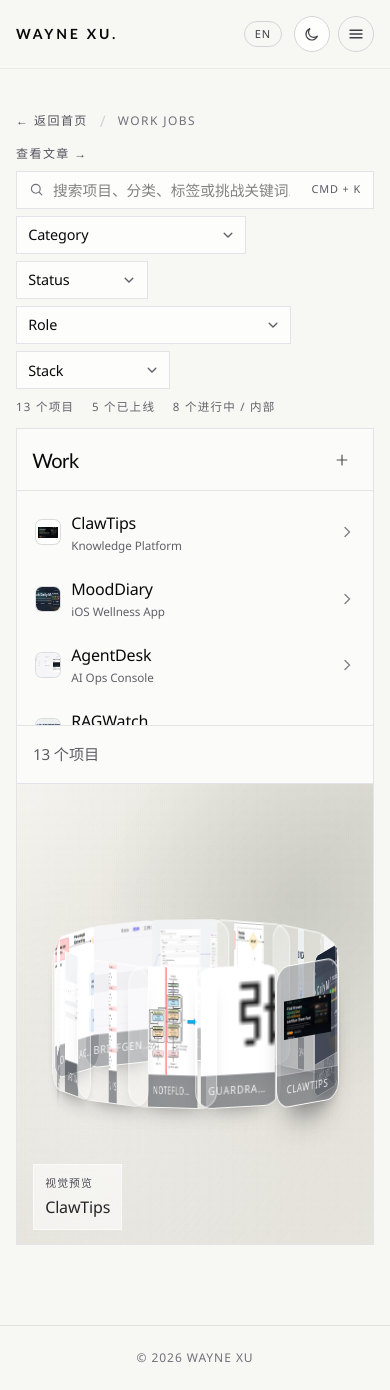
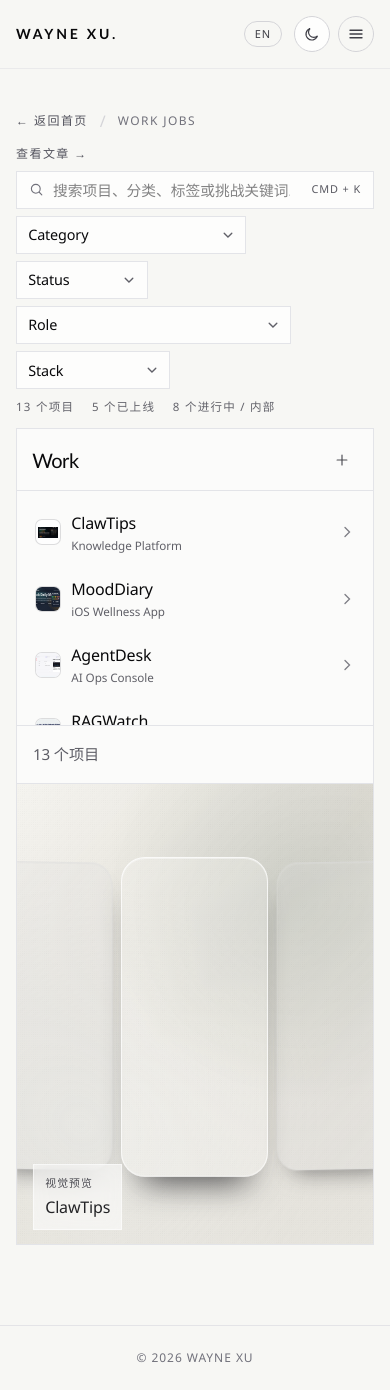
Before and after one commit to xwtaidev/Product-Website, a Next.js app: page /work in a window 390 px wide. Built offline with nearby package versions, Linux system fonts and the light colour scheme; a web font is replaced by a local one.

Commit message:
fix: align work cylinder interaction and layout

```diff
--- a/src/app/globals.css
+++ b/src/app/globals.css
@@ -254,6 +254,11 @@ section[id] {
   transition: grid-template-columns 0.56s var(--ease-out);
 }
 
+.work-jobs-grid > * {
+  min-width: 0;
+  min-height: 0;
+}
+
 .work-jobs-grid[data-mode="list"] {
   grid-template-columns: minmax(238px, 31%) minmax(0, 0fr) minmax(0, 1fr);
 }
@@ -263,6 +268,7 @@ section[id] {
 }
 
 .work-jobs-left {
+  height: 100%;
   z-index: 2;
   min-width: 0;
   border-right: 1px solid var(--border);
@@ -445,6 +451,7 @@ section[id] {
 }
 
 .work-jobs-middle {
+  height: 100%;
   min-width: 0;
 }
 
@@ -631,6 +638,7 @@ section[id] {
 }
 
 .work-jobs-right {
+  height: 100%;
   min-width: 0;
   overflow: hidden;
   position: relative;
@@ -641,8 +649,7 @@ section[id] {
   height: 100%;
   position: relative;
   overflow: hidden;
-  perspective: 1500px;
-  transform-style: preserve-3d;
+  perspective: 300rem;
   background:
     radial-gradient(circle at 80% 26%, var(--work-preview-b) 0%, transparent 46%),
     radial-gradient(circle at 18% 74%, var(--work-preview-c) 0%, transparent 54%),
@@ -669,7 +676,20 @@ section[id] {
   opacity: 0.24;
 }
 
-.work-cylinder-stage {
+.work-cylinder-viewer {
+  position: absolute;
+  inset: 0;
+  outline: none;
+  user-select: none;
+  touch-action: none;
+  cursor: grab;
+}
+
+.work-cylinder-viewer:active {
+  cursor: grabbing;
+}
+
+.work-cylinder-layer {
   position: absolute;
   inset: 0;
   display: flex;
@@ -678,108 +698,62 @@ section[id] {
   z-index: 1;
 }
 
-.work-cylinder {
-  --cylinder-radius: clamp(200px, 22vw, 310px);
+.work-cylinder-ring {
   position: relative;
-  width: min(96%, 760px);
-  height: clamp(300px, 78%, 520px);
+  width: 0;
+  height: 0;
   transform-style: preserve-3d;
-  transform: rotateX(var(--cylinder-rot-x)) rotateY(var(--cylinder-rot-y));
+  transform: translateY(-0.5rem) rotateX(var(--ring-tilt, -2deg));
   will-change: transform;
 }
 
-.work-cylinder-item {
-  --item-push: 0px;
+.work-cylinder-post {
+  z-index: 2;
   position: absolute;
-  top: 50%;
-  left: 50%;
-  width: clamp(108px, 10vw, 152px);
-  aspect-ratio: 10/16;
-  border: 1px solid rgba(255, 255, 255, 0.5);
-  border-radius: 18px;
+  backface-visibility: hidden;
+  border: 1px solid rgba(255, 255, 255, 0.44);
+  border-radius: 34px;
+  background: rgba(255, 255, 255, 0.22);
   overflow: hidden;
-  background: rgba(255, 255, 255, 0.24);
   box-shadow:
-    inset 0 1px 0 rgba(255, 255, 255, 0.34),
-    0 14px 24px -18px rgba(24, 24, 27, 0.62);
-  transform-style: preserve-3d;
-  transform: translate(-50%, -50%) rotateY(var(--item-angle)) translateZ(calc(var(--cylinder-radius) + var(--item-push)));
+    inset 0 1px 0 rgba(255, 255, 255, 0.3),
+    0 16px 28px -18px rgba(24, 24, 27, 0.65);
   transition:
-    border-color 0.26s var(--ease-out),
-    box-shadow 0.26s var(--ease-out),
-    filter 0.26s var(--ease-out),
-    --item-push 0.26s var(--ease-out);
+    border-color 0.2s var(--ease-out),
+    box-shadow 0.2s var(--ease-out);
   cursor: pointer;
 }
 
-.work-cylinder-item:hover,
-.work-cylinder-item:focus-visible {
-  --item-push: 16px;
-  border-color: rgba(255, 255, 255, 0.75);
+.work-cylinder-post:hover,
+.work-cylinder-post:focus-visible,
+.work-cylinder-post.is-active {
+  border-color: rgba(255, 255, 255, 0.76);
   box-shadow:
-    inset 0 1px 0 rgba(255, 255, 255, 0.38),
-    0 22px 34px -22px rgba(24, 24, 27, 0.78);
+    inset 0 1px 0 rgba(255, 255, 255, 0.4),
+    0 24px 34px -20px rgba(24, 24, 27, 0.8);
 }
 
-.work-cylinder-item.is-active {
-  --item-push: 20px;
-  border-color: rgba(252, 252, 252, 0.9);
-  box-shadow:
-    inset 0 1px 0 rgba(255, 255, 255, 0.46),
-    0 24px 36px -22px rgba(24, 24, 27, 0.84);
+.work-cylinder-post-inner {
+  position: relative;
+  width: 100%;
+  height: 100%;
 }
 
-.dark .work-cylinder-item {
-  border-color: rgba(148, 163, 184, 0.44);
+.dark .work-cylinder-post {
+  border-color: rgba(148, 163, 184, 0.42);
   background: rgba(20, 28, 38, 0.5);
   box-shadow:
-    inset 0 1px 0 rgba(255, 255, 255, 0.1),
-    0 14px 24px -18px rgba(0, 0, 0, 0.72);
+    inset 0 1px 0 rgba(255, 255, 255, 0.08),
+    0 16px 28px -18px rgba(0, 0, 0, 0.72);
 }
 
-.dark .work-cylinder-item:hover,
-.dark .work-cylinder-item:focus-visible,
-.dark .work-cylinder-item.is-active {
-  border-color: rgba(226, 232, 240, 0.84);
+.dark .work-cylinder-post:hover,
+.dark .work-cylinder-post:focus-visible,
+.dark .work-cylinder-post.is-active {
+  border-color: rgba(226, 232, 240, 0.76);
   box-shadow:
-    inset 0 1px 0 rgba(255, 255, 255, 0.16),
-    0 22px 34px -22px rgba(0, 0, 0, 0.82);
-}
-
-.work-cylinder-item-inner {
-  display: flex;
-  flex-direction: column;
-  width: 100%;
-  height: 100%;
-  transform: rotateY(calc(var(--item-angle) * -1));
-}
-
-.work-cylinder-image-wrap {
-  position: relative;
-  flex: 1;
-  min-height: 0;
-  background: rgba(17, 24, 39, 0.24);
-}
-
-.work-cylinder-title {
-  display: block;
-  flex-shrink: 0;
-  border-top: 1px solid rgba(255, 255, 255, 0.4);
-  padding: 0.45rem 0.55rem 0.5rem;
-  font-size: 0.7rem;
-  letter-spacing: 0.08em;
-  text-transform: uppercase;
-  overflow: hidden;
-  text-overflow: ellipsis;
-  white-space: nowrap;
-  color: rgba(250, 250, 250, 0.95);
-  background: rgba(15, 23, 34, 0.42);
-}
-
-.dark .work-cylinder-title {
-  border-top-color: rgba(148, 163, 184, 0.32);
-  color: rgba(244, 244, 245, 0.96);
-  background: rgba(11, 18, 27, 0.56);
+    inset 0 1px 0 rgba(255, 255, 255, 0.14),
+    0 24px 34px -20px rgba(0, 0, 0, 0.84);
 }
 
 .work-preview-meta {
@@ -871,27 +845,6 @@ section[id] {
   }
 }
 
-@keyframes work-float {
-  0%,
-  100% {
-    transform: translate(-50%, -50%) scale(1);
-  }
-  50% {
-    transform: translate(-50%, calc(-50% - 9px)) scale(1.008);
-  }
-}
-
-@keyframes work-preview-image-in {
-  from {
-    opacity: 0;
-    transform: scale(1.03);
-  }
-  to {
-    opacity: 1;
-    transform: scale(1);
-  }
-}
-
 @media (max-width: 84rem) {
   .work-jobs-grid[data-mode="detail"] {
     grid-template-columns: minmax(0, 0fr) minmax(0, 1fr) minmax(0, 1fr);
@@ -900,10 +853,6 @@ section[id] {
   .work-jobs-grid[data-mode="detail"] .work-jobs-left {
     opacity: 0;
     pointer-events: none;
-  }
-
-  .work-cylinder {
-    --cylinder-radius: clamp(170px, 26vw, 250px);
   }
 }
 
@@ -949,14 +898,8 @@ section[id] {
     height: min(56dvh, 460px);
   }
 
-  .work-cylinder {
-    --cylinder-radius: clamp(130px, 35vw, 210px);
-    width: min(100%, 620px);
-    height: min(100%, 420px);
-  }
-
-  .work-cylinder-item {
-    width: clamp(90px, 20vw, 128px);
+  .work-cylinder-post {
+    border-radius: 24px;
   }
 }
 
--- a/src/components/work-jobs-board.tsx
+++ b/src/components/work-jobs-board.tsx
@@ -1,6 +1,6 @@
 "use client";
 
-import type { CSSProperties, MouseEvent } from "react";
+import type { CSSProperties, PointerEvent } from "react";
 import Image from "next/image";
 import Link from "next/link";
 import { useEffect, useMemo, useRef, useState } from "react";
@@ -65,6 +65,10 @@ const previewPalettes = [
   ["rgba(178, 168, 149, 0.35)", "rgba(146, 160, 147, 0.28)", "rgba(236, 236, 231, 0.9)"],
 ] as const;
 
+function normalizeAngle(value: number) {
+  return ((value + 180) % 360 + 360) % 360 - 180;
+}
+
 function hashString(input: string) {
   let hash = 0;
   for (let i = 0; i < input.length; i += 1) {
@@ -124,16 +128,23 @@ export default function WorkJobsBoard({ locale, copy, stats, projects }: WorkJob
   const [isDetailOpen, setIsDetailOpen] = useState(false);
   const previewRef = useRef<HTMLDivElement | null>(null);
   const animationFrameRef = useRef<number | null>(null);
-  const isHoveringPreviewRef = useRef(false);
-  const pointerOffsetRef = useRef({ x: 0, y: 0 });
-  const rotationRef = useRef({ x: -10, y: 0, baseY: 0 });
+  const rotationTargetRef = useRef(0);
+  const tiltTargetRef = useRef(-2);
+  const isDraggingRef = useRef(false);
+  const movedDuringDragRef = useRef(false);
+  const suppressClickRef = useRef(false);
+  const dragStartXRef = useRef(0);
+  const dragStartRotationRef = useRef(0);
+  const [ringRotation, setRingRotation] = useState(0);
+  const [ringTilt, setRingTilt] = useState(-2);
+  const [viewerSize, setViewerSize] = useState({ width: 0, height: 0 });
 
   const categoryOptions = useMemo(
-    () => Array.from(new Set(projects.map((project) => project.category))).sort((a, b) => a.localeCompare(b)),
+    () => Array.from(new Set(projects.map((project) => project.category))),
     [projects],
   );
   const roleOptions = useMemo(
-    () => Array.from(new Set(projects.map((project) => project.role))).sort((a, b) => a.localeCompare(b)),
+    () => Array.from(new Set(projects.map((project) => project.role))),
     [projects],
   );
   const stackOptions = useMemo(
@@ -144,7 +155,7 @@ export default function WorkJobsBoard({ locale, copy, stats, projects }: WorkJob
             project.tags.map((tag) => tag.trim()).filter((tag) => tag.length > 0),
           ),
         ),
-      ).sort((a, b) => a.localeCompare(b)),
+      ),
     [projects],
   );
 
@@ -281,10 +292,90 @@ export default function WorkJobsBoard({ locale, copy, stats, projects }: WorkJob
     "--work-preview-a": previewPalette[0],
     "--work-preview-b": previewPalette[1],
     "--work-preview-c": previewPalette[2],
-    "--cylinder-rot-x": "-10deg",
-    "--cylinder-rot-y": "0deg",
   } as CSSProperties;
   const cylinderProjects = projects;
+  const cylinderGeometry = useMemo(() => {
+    const width = viewerSize.width || 760;
+    const height = viewerSize.height || 700;
+    const ratio = 2.17;
+    const phoneHFromWidth = Math.min(660, width * 0.78);
+    const phoneH = Math.max(320, Math.min(phoneHFromWidth, height * 0.9));
+    const phoneW = Math.max(128, phoneH / ratio);
+    const radius = Math.max(260, Math.min(760, width * 0.875));
+    return { phoneW, phoneH, radius };
+  }, [viewerSize.height, viewerSize.width]);
+
+  const cylinderCards = useMemo(() => {
+    if (cylinderProjects.length === 0) {
+      return [];
+    }
+
+    const step = 360 / cylinderProjects.length;
+    return cylinderProjects.map((project, index) => {
+      const angle = normalizeAngle(index * step + ringRotation);
+      const absAngle = Math.abs(angle);
+
+      let scale = 1;
+      if (absAngle <= 30) {
+        scale = 1 - (absAngle / 30) * 0.04;
+      } else if (absAngle <= 60) {
+        scale = 0.96 - ((absAngle - 30) / 30) * 0.07;
+      } else if (absAngle <= 90) {
+        scale = 0.89 - ((absAngle - 60) / 30) * 0.03;
+      } else {
+        scale = 0.86;
+      }
+
+      let brightness = 1;
+      if (absAngle <= 30) {
+        brightness = 1 - (absAngle / 30) * 0.15;
+      } else if (absAngle <= 60) {
+        brightness = 0.85 - ((absAngle - 30) / 30) * 0.15;
+      } else if (absAngle <= 90) {
+        brightness = 0.7 - ((absAngle - 60) / 30) * 0.1;
+      } else {
+        brightness = 0.6;
+      }
+
+      let opacity = 1;
+      if (absAngle > 72) {
+        opacity = Math.max(0, 1 - (absAngle - 72) / 20);
+      }
+      if (absAngle > 95) {
+        opacity = 0;
+      }
+
+      const itemStyle = {
+        width: `${cylinderGeometry.phoneW.toFixed(2)}px`,
+        height: `${cylinderGeometry.phoneH.toFixed(2)}px`,
+        top: `${(-cylinderGeometry.phoneH / 2).toFixed(2)}px`,
+        left: `${(-cylinderGeometry.phoneW / 2).toFixed(2)}px`,
+        opacity: opacity.toFixed(3),
+        transform: `translateX(0px) rotateY(${angle.toFixed(2)}deg) translateZ(${cylinderGeometry.radius.toFixed(2)}px) scale(${scale.toFixed(3)})`,
+        filter: `brightness(${brightness.toFixed(3)})`,
+        pointerEvents: opacity > 0.04 ? "auto" : "none",
+        willChange: "transform, opacity",
+      } as CSSProperties;
+
+      return {
+        project,
+        itemStyle,
+        isActive: previewProject?.slug === project.slug,
+      };
+    });
+  }, [cylinderGeometry.phoneH, cylinderGeometry.phoneW, cylinderGeometry.radius, cylinderProjects, previewProject?.slug, ringRotation]);
+
+  useEffect(() => {
+    if (!previewProject || cylinderProjects.length === 0 || isDraggingRef.current) {
+      return;
+    }
+    const selectedIndexInCylinder = cylinderProjects.findIndex((project) => project.slug === previewProject.slug);
+    if (selectedIndexInCylinder < 0) {
+      return;
+    }
+    const step = 360 / cylinderProjects.length;
+    rotationTargetRef.current = -selectedIndexInCylinder * step;
+  }, [cylinderProjects, previewProject]);
 
   const listCountLabel = locale === "zh-CN" ? `${filteredProjects.length} 个项目` : `${filteredProjects.length} projects`;
   const laneCountLabel = locale === "zh-CN" ? `${detailLanes.length} 条线索` : `${detailLanes.length} threads`;
@@ -327,47 +418,81 @@ export default function WorkJobsBoard({ locale, copy, stats, projects }: WorkJob
     setIsDetailOpen(false);
   };
 
-  const handlePreviewMouseMove = (event: MouseEvent<HTMLDivElement>) => {
-    const rect = event.currentTarget.getBoundingClientRect();
-    const x = (event.clientX - rect.left) / rect.width - 0.5;
-    const y = (event.clientY - rect.top) / rect.height - 0.5;
-    pointerOffsetRef.current = {
-      x: Math.max(-40, Math.min(40, x * 86)),
-      y: Math.max(-10, Math.min(10, y * 24)),
-    };
+  const handlePreviewPointerDown = (event: PointerEvent<HTMLDivElement>) => {
+    isDraggingRef.current = true;
+    movedDuringDragRef.current = false;
+    dragStartXRef.current = event.clientX;
+    dragStartRotationRef.current = rotationTargetRef.current;
+    event.currentTarget.setPointerCapture(event.pointerId);
   };
 
-  const handlePreviewMouseEnter = () => {
-    isHoveringPreviewRef.current = true;
+  const handlePreviewPointerMove = (event: PointerEvent<HTMLDivElement>) => {
+    if (!isDraggingRef.current) {
+      return;
+    }
+
+    const deltaX = event.clientX - dragStartXRef.current;
+    if (Math.abs(deltaX) > 4) {
+      movedDuringDragRef.current = true;
+    }
+    rotationTargetRef.current = dragStartRotationRef.current + deltaX * 0.42;
+    tiltTargetRef.current = -2;
   };
 
-  const handlePreviewMouseLeave = () => {
-    isHoveringPreviewRef.current = false;
+  const handlePreviewPointerUp = (event: PointerEvent<HTMLDivElement>) => {
+    if (isDraggingRef.current) {
+      isDraggingRef.current = false;
+      if (event.currentTarget.hasPointerCapture(event.pointerId)) {
+        event.currentTarget.releasePointerCapture(event.pointerId);
+      }
+      suppressClickRef.current = movedDuringDragRef.current;
+      movedDuringDragRef.current = false;
+    }
+  };
+
+  const handlePreviewPointerLeave = () => {
+    if (isDraggingRef.current) {
+      isDraggingRef.current = false;
+      suppressClickRef.current = movedDuringDragRef.current;
+      movedDuringDragRef.current = false;
+    }
+  };
+
+  const handlePreviewCardClick = (slug: string) => {
+    if (suppressClickRef.current) {
+      suppressClickRef.current = false;
+      return;
+    }
+    handleSelectProject(slug);
   };
 
   useEffect(() => {
-    const animate = () => {
-      const previewNode = previewRef.current;
-      if (previewNode) {
-        const rotation = rotationRef.current;
+    const updateMetrics = () => {
+      if (!previewRef.current) {
+        return;
+      }
+      const rect = previewRef.current.getBoundingClientRect();
+      setViewerSize({ width: rect.width, height: rect.height });
+    };
 
-        if (isHoveringPreviewRef.current) {
-          rotation.baseY += 0.06;
-        } else {
-          rotation.baseY += 0.14;
-          pointerOffsetRef.current.x *= 0.9;
-          pointerOffsetRef.current.y *= 0.9;
+    updateMetrics();
+    const observer = new ResizeObserver(() => updateMetrics());
+    if (previewRef.current) {
+      observer.observe(previewRef.current);
     }
 
-        const targetY = rotation.baseY + pointerOffsetRef.current.x;
-        const targetX = -10 + pointerOffsetRef.current.y;
+    return () => observer.disconnect();
+  }, []);
 
-        rotation.y += (targetY - rotation.y) * 0.08;
-        rotation.x += (targetX - rotation.x) * 0.08;
+  useEffect(() => {
+    let currentRotation = 0;
+    let currentTilt = -2;
 
-        previewNode.style.setProperty("--cylinder-rot-y", `${rotation.y.toFixed(2)}deg`);
-        previewNode.style.setProperty("--cylinder-rot-x", `${rotation.x.toFixed(2)}deg`);
-      }
+    const animate = () => {
+      currentRotation += (rotationTargetRef.current - currentRotation) * 0.12;
+      currentTilt += (tiltTargetRef.current - currentTilt) * 0.12;
+      setRingRotation(currentRotation);
+      setRingTilt(currentTilt);
 
       animationFrameRef.current = requestAnimationFrame(animate);
     };
@@ -640,42 +765,37 @@ export default function WorkJobsBoard({ locale, copy, stats, projects }: WorkJob
               className="work-jobs-preview"
               style={previewStyle}
               data-mode={mode}
-              onMouseMove={handlePreviewMouseMove}
-              onMouseEnter={handlePreviewMouseEnter}
-              onMouseLeave={handlePreviewMouseLeave}
+              onPointerDown={handlePreviewPointerDown}
+              onPointerMove={handlePreviewPointerMove}
+              onPointerUp={handlePreviewPointerUp}
+              onPointerCancel={handlePreviewPointerUp}
+              onPointerLeave={handlePreviewPointerLeave}
             >
               <div className="work-preview-noise" />
-              <div className="work-cylinder-stage">
-                <div className="work-cylinder">
-                  {cylinderProjects.map((project, index) => {
-                    const angle = (360 / cylinderProjects.length) * index;
-                    const isActive = previewProject?.slug === project.slug;
-                    const itemStyle = { "--item-angle": `${angle}deg` } as CSSProperties;
-
-                    return (
+              <div className="work-cylinder-viewer">
+                <div className="work-cylinder-layer">
+                  <div className="work-cylinder-ring" style={{ "--ring-tilt": `${ringTilt.toFixed(2)}deg` } as CSSProperties}>
+                    {cylinderCards.map(({ project, itemStyle, isActive }) => (
                       <button
                         key={project.slug}
                         type="button"
-                        className={`work-cylinder-item ${isActive ? "is-active" : ""}`}
+                        className={`work-cylinder-post ${isActive ? "is-active" : ""}`}
                         style={itemStyle}
-                        onClick={() => handleSelectProject(project.slug)}
+                        onClick={() => handlePreviewCardClick(project.slug)}
                         aria-label={project.title}
                       >
-                        <span className="work-cylinder-item-inner">
-                          <span className="work-cylinder-image-wrap">
+                        <span className="work-cylinder-post-inner">
                           <Image
                             src={project.coverImage}
                             alt={project.title}
                             fill
-                              sizes="180px"
-                              className={project.imageFit === "contain" ? "object-contain p-2.5" : "object-cover"}
+                            sizes="304px"
+                            className={project.imageFit === "contain" ? "object-contain p-4" : "object-cover"}
                           />
                         </span>
-                          <span className="work-cylinder-title">{project.title}</span>
-                        </span>
                       </button>
-                    );
-                  })}
+                    ))}
+                  </div>
                 </div>
               </div>
 
```
Lines whose indentation alone changed are shown as unchanged.
